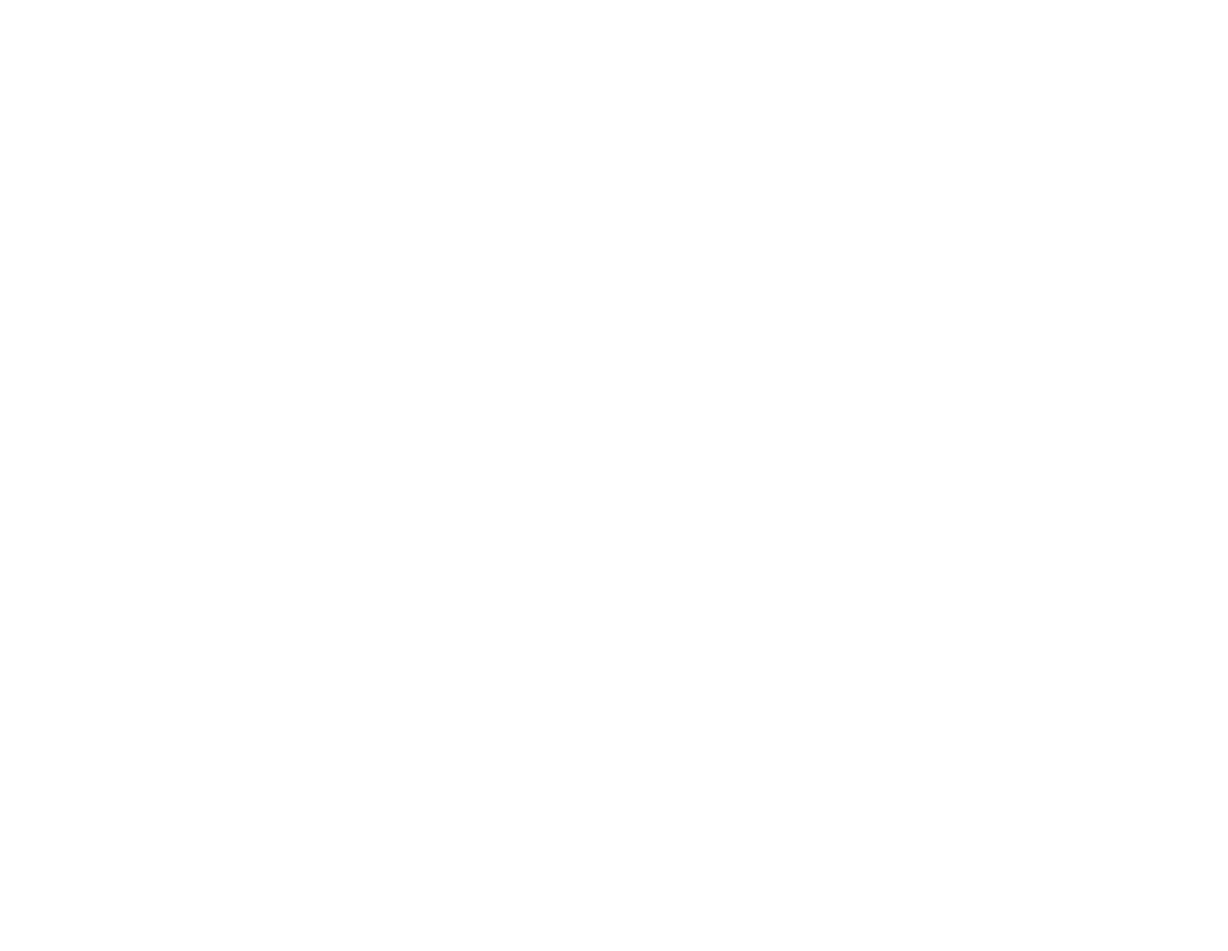
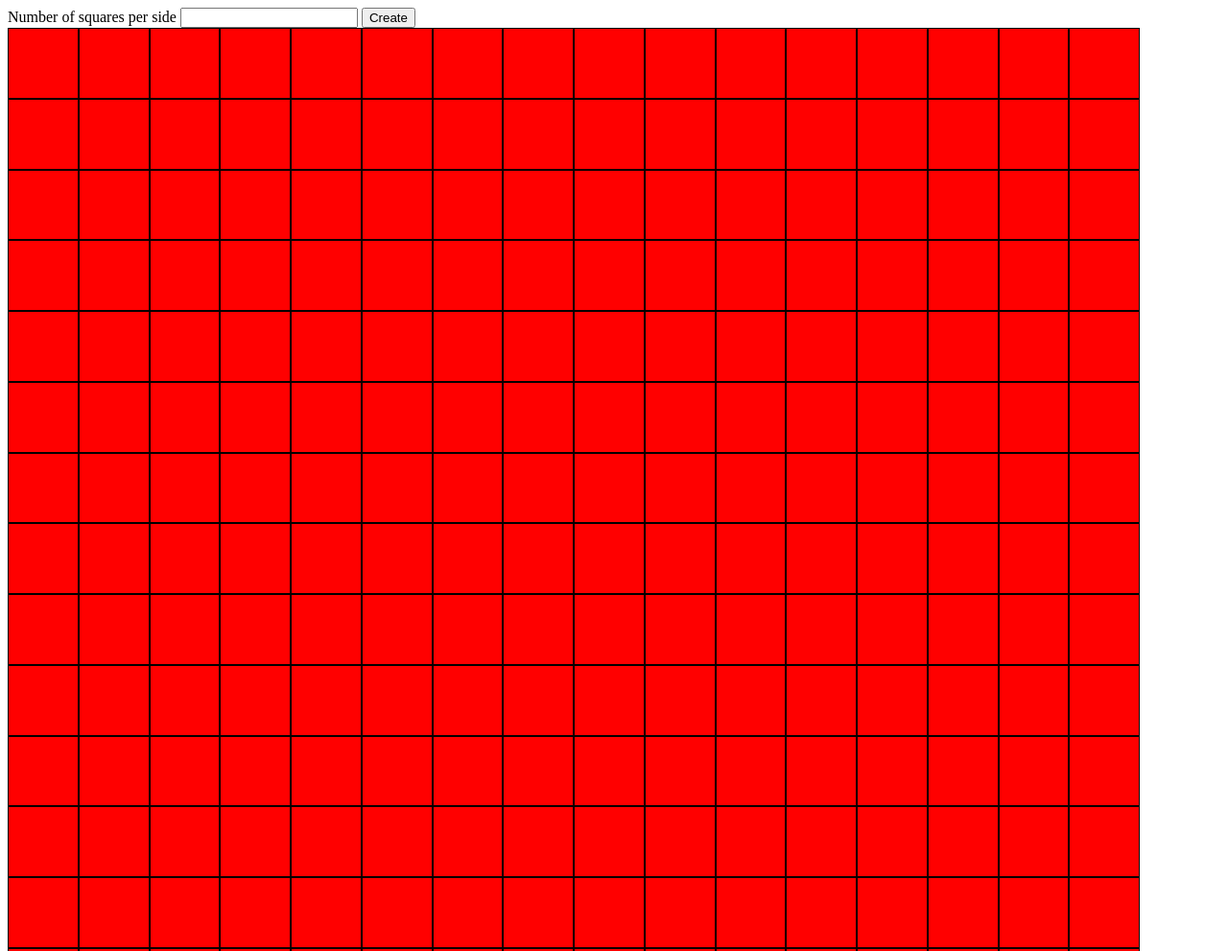
Before and after one commit to Hein02/odin-etch-a-sketch, a plain HTML site: page index.html in a window 1280 px wide. Shown: the top 991 px of the page at 96% size. Before the commit the page ends 800 px from the top, so only its background shows below. Drawn offline with Linux system fonts and the light colour scheme.

Commit message:
Refactor

```diff
--- a/index.html
+++ b/index.html
@@ -9,6 +9,14 @@
     <title>Odin's Etch-a-Sketch</title>
   </head>
   <body>
-    <div id="root"></div>
+    <label for="sqs-per-side">Number of squares per side</label>
+    <input
+      type="text"
+      name="sq-per-side"
+      id="sq-per-side"
+      class="js-sq-per-side"
+    />
+    <input type="button" value="Create" class="button js-create-btn" />
+    <div class="canvas js-canvas"></div>
   </body>
 </html>
--- a/index.js
+++ b/index.js
@@ -0,0 +1,106 @@
+class Model {
+  constructor(window) {
+    this.canvasWidth = window.innerWidth - 100;
+    this.sqWidth = 0;
+    this.totalSq = 0;
+    this.sqPerSide = 0;
+  }
+
+  setup(sqPerSide = 16) {
+    this.sqPerSide = sqPerSide;
+    this.sqWidth = this.canvasWidth / this.sqPerSide;
+    this.totalSq = Math.pow(this.sqPerSide, 2);
+  }
+}
+
+class View {
+  constructor() {
+    this.root = document.querySelector(':root');
+    this.canvas = document.querySelector('.js-canvas');
+    this.sqPerSideInput = document.querySelector('.js-sq-per-side');
+    this.createBtn = document.querySelector('.js-create-btn');
+  }
+
+  bindEvent(el, handler, type) {
+    el.addEventListener(type, handler);
+  }
+
+  getInput(inputEl) {
+    return inputEl.value;
+  }
+
+  clearInput(inputEl) {
+    inputEl.value = '';
+  }
+
+  createEl(nodeType, ...classNames) {
+    let el = document.createElement(nodeType);
+    el.classList.add(...classNames);
+    return el;
+  }
+
+  renderEl(parent, child) {
+    parent.append(child);
+  }
+
+  renderCanvas(totalSq) {
+    while (this.canvas.firstChild) {
+      this.canvas.removeChild(this.canvas.firstChild);
+    }
+    let frag = document.createDocumentFragment();
+    for (let i = 0; i < totalSq; i += 1) {
+      let el = this.createEl('div', 'square');
+      el.addEventListener('mouseover', (e) => {
+        e.target.classList.add('draw');
+      });
+      frag.append(el);
+    }
+    this.renderEl(this.canvas, frag);
+  }
+
+  setCustomProperty(name, value) {
+    this.root.style.setProperty(name, value);
+  }
+}
+
+class Controller {
+  constructor(model, view) {
+    this.model = model;
+    this.view = view;
+
+    this.init();
+  }
+
+  init() {
+    this.model.setup();
+    this.view.bindEvent(
+      this.view.sqPerSideInput,
+      this.handleSqPerSideChange,
+      'change'
+    );
+    this.view.bindEvent(this.view.createBtn, this.handleCreate, 'click');
+    this.view.renderCanvas(this.model.totalSq);
+    this.bindCanvas();
+  }
+
+  handleSqPerSideChange = (event) => {
+    const sqPerSide = Number(event.target.value);
+    if (!Number.isInteger(sqPerSide)) return;
+    this.model.setup(sqPerSide);
+  };
+
+  handleCreate = () => {
+    this.view.clearInput(this.view.sqPerSideInput);
+    this.bindCanvas();
+    this.view.renderCanvas(this.model.totalSq);
+  };
+
+  bindCanvas() {
+    const canvasWidth = `${this.model.canvasWidth}px`;
+    const sqWidth = `${this.model.sqWidth}px`;
+    this.view.setCustomProperty('--canvas-width', canvasWidth);
+    this.view.setCustomProperty('--square-width', sqWidth);
+  }
+}
+
+const app = new Controller(new Model(window), new View());
--- a/style.css
+++ b/style.css
@@ -0,0 +1,32 @@
+:root {
+  --canvas-width: 960px;
+  --square-width: 10px;
+}
+
+html {
+  box-sizing: border-box;
+}
+
+*,
+*::before,
+*::after {
+  box-sizing: inherit;
+}
+
+.canvas {
+  display: flex;
+  width: var(--canvas-width);
+  height: var(--canvas-width);
+  flex-wrap: wrap;
+}
+
+.square {
+  width: var(--square-width);
+  height: var(--square-width);
+  background-color: red;
+  border: 0.1px solid black;
+}
+
+.draw {
+  background-color: blue;
+}
```
